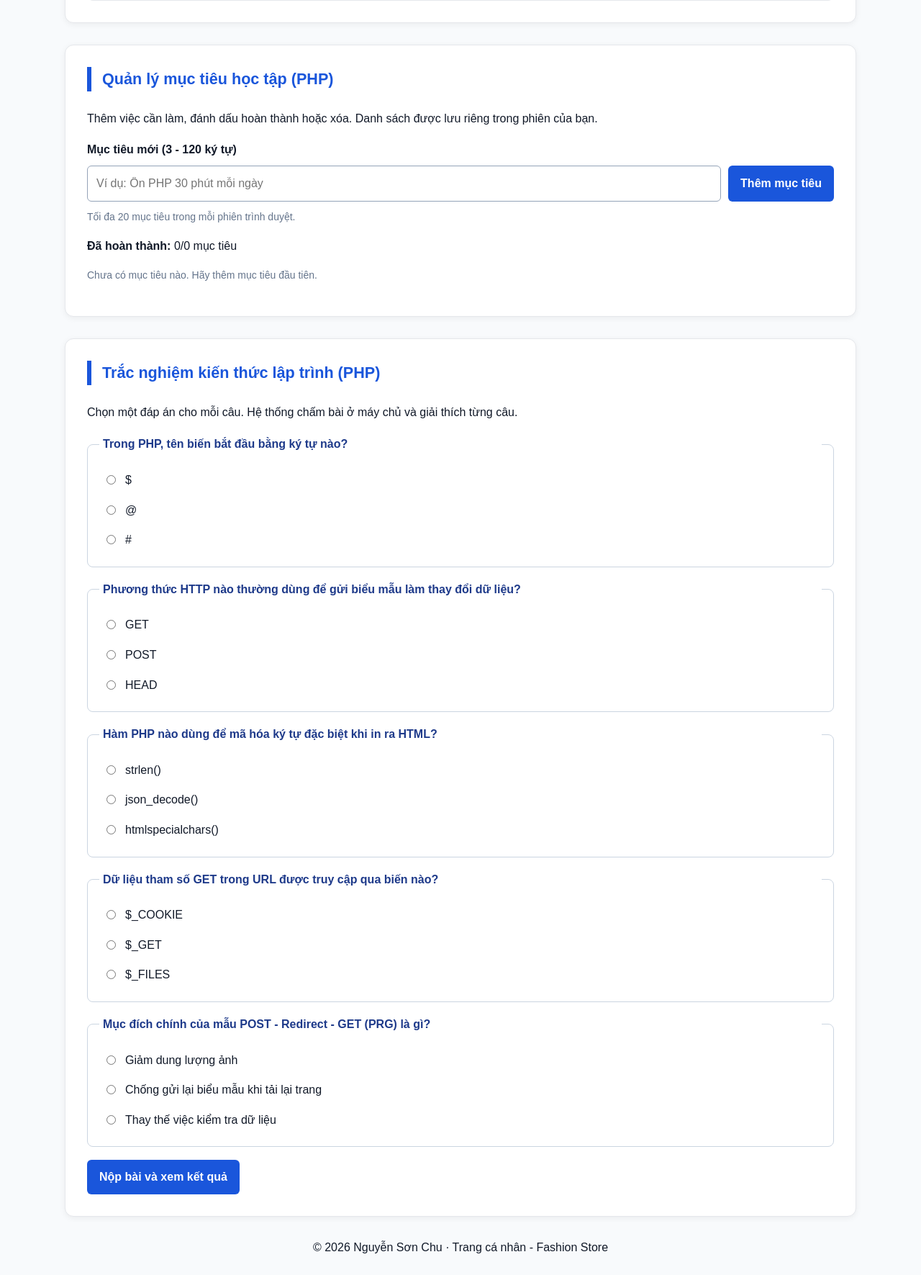
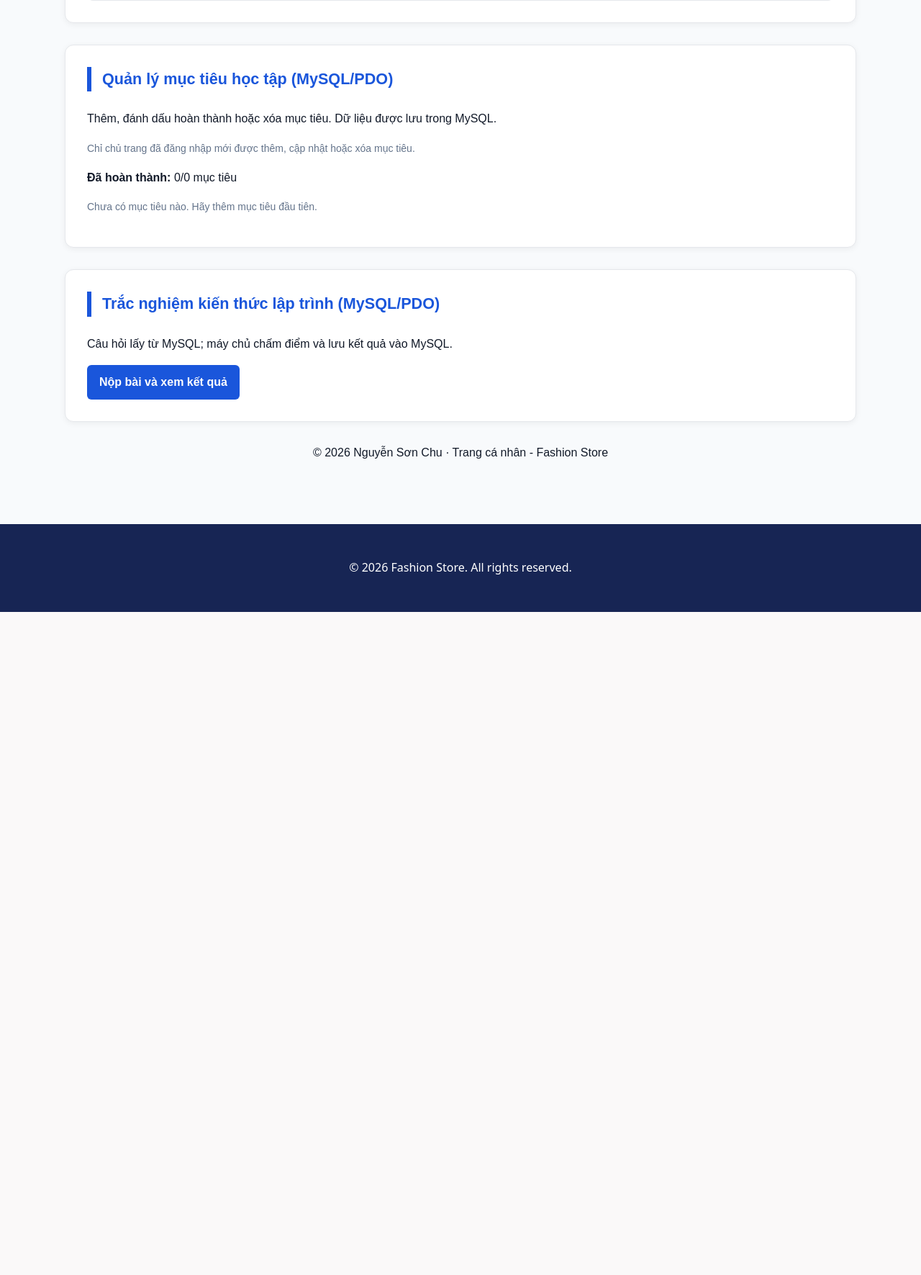
Before and after one commit to phoutsana/ltweb-doan-nhom08, a PHP site: page /thanhvien/3120224020_chu/gioithieu.php in a window 1280 px wide. Shown: the part 2158-3929 px from the top of the page at 72% size. After the commit the page ends 3008 px from the top, so only its background shows below. Run offline with PHP 8.4, Linux system fonts and the light colour scheme; tables that the repository leaves empty hold one stand-in row (values such as "Sample post").

Commit message:
BT6 Phan B Chu: Hoan thien hai chuc nang MySQL PDO

```diff
--- a/thanhvien/3120224020_chu/gioithieu.php
+++ b/thanhvien/3120224020_chu/gioithieu.php
@@ -1,11 +1,15 @@
 <?php
 /**
- * Trang ca nhan Nguyen Son Chu (3120224020), dung header/footer chung cua nhom.
- * PHP 1: Quan ly muc tieu hoc tap (them, hoan thanh, xoa) bang Session va PRG.
- * PHP 2: Trac nghiem kien thuc lap trinh, cham dap an tai may chu va PRG.
- * Thu: tao mot muc tieu, danh dau/xoa; lam bai trac nghiem va nhan F5.
+ * Trang ca nhan Nguyen Son Chu (3120224020), giu giao dien Bai 5.
+ * Chuc nang 1: Quan ly muc tieu hoc tap bang MySQL/PDO va quyen chu trang.
+ * Chuc nang 2: Doc cau hoi, cham va luu lich su trac nghiem bang MySQL/PDO.
+ * Thu: dang nhap, them/hoan thanh/xoa; lam quiz, F5, thu khach va tat JS.
  */
 require_once __DIR__ . '/../../inc/config.php';
+require_once __DIR__ . '/../../inc/db.php';
+if (is_file(__DIR__ . '/../../inc/xac-thuc.php')) {
+    require_once __DIR__ . '/../../inc/xac-thuc.php';
+}
 if (session_status() !== PHP_SESSION_ACTIVE) {
     session_start();
 }
@@ -16,56 +20,45 @@ $moTa = 'Trang giới thiệu cá nhân của Nguyễn Sơn Chu.';
 $trang = 'gioi-thieu';
 $cssRieng = 'style-canhan.css';
 
-// Ten khoa rieng de tranh anh huong den Session cua nhom va thanh vien khac.
-$khoaMucTieu = 'chu_3120224020_muc_tieu';
+// Chi su dung Session cho CSRF, thong bao va ket qua PRG; du lieu nam o MySQL.
+$mssvChu = '3120224020';
+$emailChu = 'chu.bt6@example.com'; // Tai khoan thu duoc khai bao trong seed_phanb_chu.sql.
 $khoaKetQua = 'chu_3120224020_ket_qua_trac_nghiem';
 $khoaThongBao = 'chu_3120224020_thong_bao';
 $khoaCsrf = 'chu_3120224020_csrf';
-
 if (empty($_SESSION[$khoaCsrf]) || !is_string($_SESSION[$khoaCsrf])) {
     $_SESSION[$khoaCsrf] = bin2hex(random_bytes(32));
 }
-if (!isset($_SESSION[$khoaMucTieu]) || !is_array($_SESSION[$khoaMucTieu])) {
-    $_SESSION[$khoaMucTieu] = [];
+
+$pdo = db();
+// Xac minh tai khoan chu trang trong nguoi_dung, khong can sua bang chung thanh_vien.
+$st = $pdo->prepare('SELECT id FROM nguoi_dung WHERE email = ?');
+$st->execute([$emailChu]);
+$idChu = (int) ($st->fetchColumn() ?: 0);
+$nguoiDangNhap = function_exists('nguoiDung') ? nguoiDung() : null;
+$idDangNhap = is_array($nguoiDangNhap)
+    ? (int) ($nguoiDangNhap['id'] ?? 0)
+    : (int) ($_SESSION['uid'] ?? 0);
+$laChuTrang = $idChu > 0 && $idDangNhap === $idChu;
+
+// Lay 5 cau hoi goc tu bang rieng thay vi mang PHP co dinh.
+$st = $pdo->prepare('SELECT ma_cau, noi_dung, lua_chon_a, lua_chon_b,
+                           lua_chon_c, dap_an, giai_thich
+                    FROM tv_cau_hoi WHERE mssv = ? ORDER BY ma_cau');
+$st->execute([$mssvChu]);
+$cauHoi = [];
+foreach ($st->fetchAll(PDO::FETCH_ASSOC) as $row) {
+    $cauHoi[$row['ma_cau']] = [
+        'noi_dung' => $row['noi_dung'],
+        'lua_chon' => [
+            'a' => $row['lua_chon_a'],
+            'b' => $row['lua_chon_b'],
+            'c' => $row['lua_chon_c'],
+        ],
+        'dap_an' => $row['dap_an'],
+        'giai_thich' => $row['giai_thich'],
+    ];
 }
-
-// Cau hoi va dap an chi duoc cham tai may chu, khong day dap an xuong form.
-$cauHoi = [
-    'q1' => [
-        'noi_dung' => 'Trong PHP, tên biến bắt đầu bằng ký tự nào?',
-        'lua_chon' => ['a' => '$', 'b' => '@', 'c' => '#'],
-        'dap_an' => 'a',
-        'giai_thich' => 'Biến PHP được viết với dấu $ ở phía trước tên biến.',
-    ],
-    'q2' => [
-        'noi_dung' => 'Phương thức HTTP nào thường dùng để gửi biểu mẫu làm thay đổi dữ liệu?',
-        'lua_chon' => ['a' => 'GET', 'b' => 'POST', 'c' => 'HEAD'],
-        'dap_an' => 'b',
-        'giai_thich' => 'POST thường được dùng cho thao tác tạo hoặc cập nhật dữ liệu.',
-    ],
-    'q3' => [
-        'noi_dung' => 'Hàm PHP nào dùng để mã hóa ký tự đặc biệt khi in ra HTML?',
-        'lua_chon' => ['a' => 'strlen()', 'b' => 'json_decode()', 'c' => 'htmlspecialchars()'],
-        'dap_an' => 'c',
-        'giai_thich' => 'htmlspecialchars() chuyển các ký tự HTML đặc biệt thành thực thể.',
-    ],
-    'q4' => [
-        'noi_dung' => 'Dữ liệu tham số GET trong URL được truy cập qua biến nào?',
-        'lua_chon' => ['a' => '$_COOKIE', 'b' => '$_GET', 'c' => '$_FILES'],
-        'dap_an' => 'b',
-        'giai_thich' => 'Mảng $_GET chứa các tham số truy vấn được gửi qua URL.',
-    ],
-    'q5' => [
-        'noi_dung' => 'Mục đích chính của mẫu POST - Redirect - GET (PRG) là gì?',
-        'lua_chon' => [
-            'a' => 'Giảm dung lượng ảnh',
-            'b' => 'Chống gửi lại biểu mẫu khi tải lại trang',
-            'c' => 'Thay thế việc kiểm tra dữ liệu',
-        ],
-        'dap_an' => 'b',
-        'giai_thich' => 'Chuyển hướng sau POST thành công giúp F5 không gửi lại yêu cầu POST.',
-    ],
-];
 
 $loiMucTieu = '';
 $loiTracNghiem = '';
@@ -73,9 +66,6 @@ $loiChung = '';
 $giaTriMucTieu = '';
 $traLoiCu = [];
 
-// ----------------------------------------------------------
-// Hai chuc nang xu ly PHP tren may chu (khong can JavaScript)
-// ----------------------------------------------------------
 if (($_SERVER['REQUEST_METHOD'] ?? 'GET') === 'POST') {
     $tokenGui = $_POST['csrf_token'] ?? null;
     $hanhDong = $_POST['hanh_dong'] ?? null;
@@ -85,79 +75,85 @@ if (($_SERVER['REQUEST_METHOD'] ?? 'GET') === 'POST') {
         http_response_code(400);
     } elseif (!is_string($hanhDong)) {
         $loiChung = 'Thao tác không hợp lệ.';
+    } elseif (in_array($hanhDong, ['them_muc_tieu', 'doi_trang_thai', 'xoa_muc_tieu'], true)) {
+        if (!$laChuTrang) {
+            http_response_code(403);
+            $loiChung = 'Chỉ chủ trang đã đăng nhập mới được thay đổi mục tiêu.';
         } elseif ($hanhDong === 'them_muc_tieu') {
-        // Chuc nang 1: Kiem tra dau vao va luu muc tieu tren Session.
             $duLieu = $_POST['noi_dung_muc_tieu'] ?? null;
             $giaTriMucTieu = is_string($duLieu) ? trim($duLieu) : '';
             $giaTriMucTieu = preg_replace('/\s+/u', ' ', $giaTriMucTieu) ?? '';
-
             if (preg_match('/^.{3,120}$/u', $giaTriMucTieu) !== 1) {
                 $loiMucTieu = 'Mục tiêu phải dài từ 3 đến 120 ký tự.';
-        } elseif (count($_SESSION[$khoaMucTieu]) >= 20) {
-            $loiMucTieu = 'Mỗi phiên chỉ được lưu tối đa 20 mục tiêu.';
             } else {
-            $_SESSION[$khoaMucTieu][] = [
-                'id' => bin2hex(random_bytes(8)),
-                'noi_dung' => $giaTriMucTieu,
-                'hoan_thanh' => false,
-                'ngay_tao' => date('d/m/Y H:i'),
-            ];
+                $dem = $pdo->prepare('SELECT COUNT(*) FROM tv_muc_tieu WHERE mssv = ?');
+                $dem->execute([$mssvChu]);
+                if ((int) $dem->fetchColumn() >= 20) {
+                    $loiMucTieu = 'Chỉ được lưu tối đa 20 mục tiêu.';
+                } else {
+                    $st = $pdo->prepare('INSERT INTO tv_muc_tieu (mssv, noi_dung) VALUES (?, ?)');
+                    $st->execute([$mssvChu, $giaTriMucTieu]);
                     $_SESSION[$khoaThongBao] = 'Đã thêm mục tiêu học tập.';
                     header('Location: gioithieu.php#muc-tieu', true, 303);
                     exit;
                 }
-    } elseif ($hanhDong === 'doi_trang_thai' || $hanhDong === 'xoa_muc_tieu') {
-        // Moi thao tac voi muc tieu phai co ID hop le va thuc su ton tai.
+            }
+        } else {
             $idGui = $_POST['id_muc_tieu'] ?? null;
-        $timThay = false;
-        if (is_string($idGui) && preg_match('/^[a-f0-9]{16}$/D', $idGui) === 1) {
-            foreach ($_SESSION[$khoaMucTieu] as $viTri => $mucTieu) {
-                if (($mucTieu['id'] ?? '') === $idGui) {
-                    if ($hanhDong === 'xoa_muc_tieu') {
-                        array_splice($_SESSION[$khoaMucTieu], $viTri, 1);
+            $idMucTieu = is_scalar($idGui)
+                ? filter_var($idGui, FILTER_VALIDATE_INT, ['options' => ['min_range' => 1]])
+                : false;
+            if ($idMucTieu === false) {
+                $loiMucTieu = 'ID mục tiêu không hợp lệ.';
+            } elseif ($hanhDong === 'xoa_muc_tieu') {
+                $st = $pdo->prepare('DELETE FROM tv_muc_tieu WHERE id = ? AND mssv = ?');
+                $st->execute([$idMucTieu, $mssvChu]);
+                if ($st->rowCount() === 0) {
+                    $loiMucTieu = 'Không tìm thấy mục tiêu được phép xóa.';
+                } else {
                     $_SESSION[$khoaThongBao] = 'Đã xóa mục tiêu.';
+                    header('Location: gioithieu.php#muc-tieu', true, 303);
+                    exit;
+                }
             } else {
-                        $_SESSION[$khoaMucTieu][$viTri]['hoan_thanh'] =
-                            !($mucTieu['hoan_thanh'] ?? false);
+                $st = $pdo->prepare('UPDATE tv_muc_tieu
+                    SET hoan_thanh = CASE WHEN hoan_thanh = 1 THEN 0 ELSE 1 END
+                    WHERE id = ? AND mssv = ?');
+                $st->execute([$idMucTieu, $mssvChu]);
+                if ($st->rowCount() === 0) {
+                    $loiMucTieu = 'Không tìm thấy mục tiêu được phép cập nhật.';
+                } else {
                     $_SESSION[$khoaThongBao] = 'Đã cập nhật trạng thái mục tiêu.';
-                    }
-                    $timThay = true;
-                    break;
+                    header('Location: gioithieu.php#muc-tieu', true, 303);
+                    exit;
                 }
             }
         }
-        if ($timThay) {
-            header('Location: gioithieu.php#muc-tieu', true, 303);
-            exit;
-        }
-        $loiMucTieu = 'Không tìm thấy mục tiêu cần cập nhật.';
     } elseif ($hanhDong === 'nop_trac_nghiem') {
-        // Chuc nang 2: Cham toan bo bai thi bang PHP.
         $duLieu = $_POST['tra_loi'] ?? null;
         $traLoiCu = is_array($duLieu) ? $duLieu : [];
-        $hopLe = is_array($duLieu);
-
+        $hopLe = is_array($duLieu) && count($cauHoi) === 5;
         foreach ($cauHoi as $maCau => $cau) {
             $chon = $traLoiCu[$maCau] ?? null;
             if (!is_string($chon) || !array_key_exists($chon, $cau['lua_chon'])) {
                 $hopLe = false;
             }
         }
-
         if (!$hopLe) {
             $loiTracNghiem = 'Vui lòng chọn một đáp án hợp lệ cho cả 5 câu.';
         } else {
             $soCauDung = 0;
-            $dapAnDaChon = [];
             foreach ($cauHoi as $maCau => $cau) {
-                $dapAnDaChon[$maCau] = $traLoiCu[$maCau];
                 if ($traLoiCu[$maCau] === $cau['dap_an']) {
                     $soCauDung++;
                 }
             }
+            $st = $pdo->prepare('INSERT INTO tv_ket_qua_trac_nghiem
+                (mssv, so_cau_dung, tong_cau) VALUES (?, ?, ?)');
+            $st->execute([$mssvChu, $soCauDung, count($cauHoi)]);
             $_SESSION[$khoaKetQua] = [
                 'so_cau_dung' => $soCauDung,
-                'dap_an_da_chon' => $dapAnDaChon,
+                'dap_an_da_chon' => $traLoiCu,
             ];
             header('Location: gioithieu.php?ketqua=1#trac-nghiem', true, 303);
             exit;
@@ -172,10 +168,19 @@ unset($_SESSION[$khoaThongBao]);
 $ketQuaTracNghiem = (($_GET['ketqua'] ?? null) === '1')
     ? ($_SESSION[$khoaKetQua] ?? null)
     : null;
+$st = $pdo->prepare("SELECT id, noi_dung, hoan_thanh,
+    DATE_FORMAT(ngay_tao, '%d/%m/%Y %H:%i') AS ngay_tao
+    FROM tv_muc_tieu WHERE mssv = ? ORDER BY id DESC");
+$st->execute([$mssvChu]);
+$danhSachMucTieu = $st->fetchAll(PDO::FETCH_ASSOC);
 $soMucTieuHoanThanh = count(array_filter(
-    $_SESSION[$khoaMucTieu],
-    static fn(array $mucTieu): bool => !empty($mucTieu['hoan_thanh'])
+    $danhSachMucTieu,
+    static fn(array $mucTieu): bool => (int) $mucTieu['hoan_thanh'] === 1
 ));
+$st = $pdo->prepare('SELECT so_cau_dung, tong_cau, ngay_lam
+    FROM tv_ket_qua_trac_nghiem WHERE mssv = ? ORDER BY id DESC LIMIT 5');
+$st->execute([$mssvChu]);
+$lichSuTracNghiem = $st->fetchAll(PDO::FETCH_ASSOC);
 
 // Nap giao dien chung; neu header chua ho tro CSS rieng thi them link vao <head>.
 ob_start();
@@ -199,7 +204,7 @@ echo $htmlHeader;
     </div>
 
     <section class="dau-trang-ca-nhan" aria-labelledby="tieu-de-ca-nhan">
-        <h2 id="tieu-de-ca-nhan">Trang giới thiệu cá nhân</h2>
+        <h1 id="tieu-de-ca-nhan">Trang giới thiệu cá nhân</h1>
         <p>Xin chào! Rất vui được giới thiệu về bản thân tôi.</p>
     </section>
 
@@ -282,10 +287,10 @@ echo $htmlHeader;
         </div>
     </section>
 
-    <!-- Chuc nang PHP 1: Quan ly muc tieu hoc tap tren Session -->
+    <!-- Chuc nang PHP 1: Quan ly muc tieu hoc tap bang MySQL/PDO -->
     <section id="muc-tieu" class="chu-chuc-nang">
-        <h2>Quản lý mục tiêu học tập (PHP)</h2>
-        <p>Thêm việc cần làm, đánh dấu hoàn thành hoặc xóa. Danh sách được lưu riêng trong phiên của bạn.</p>
+        <h2>Quản lý mục tiêu học tập (MySQL/PDO)</h2>
+        <p>Thêm, đánh dấu hoàn thành hoặc xóa mục tiêu. Dữ liệu được lưu trong MySQL.</p>
 
         <?php if ($loiChung !== ''): ?>
             <p class="chu-thong-bao-loi" role="alert"><?= e($loiChung) ?></p>
@@ -293,6 +298,7 @@ echo $htmlHeader;
         <?php if ($thongBao !== ''): ?>
             <p class="chu-thong-bao-thanh-cong" role="status"><?= e($thongBao) ?></p>
         <?php endif; ?>
+        <?php if ($laChuTrang): ?>
             <form method="post" action="gioithieu.php#muc-tieu" class="chu-form-muc-tieu" novalidate>
                 <input type="hidden" name="csrf_token" value="<?= e($_SESSION[$khoaCsrf]) ?>">
                 <input type="hidden" name="hanh_dong" value="them_muc_tieu">
@@ -303,56 +309,57 @@ echo $htmlHeader;
                            placeholder="Ví dụ: Ôn PHP 30 phút mỗi ngày" aria-describedby="chu-goi-y-muc-tieu">
                     <button class="chu-nut" type="submit">Thêm mục tiêu</button>
                 </div>
-            <p id="chu-goi-y-muc-tieu" class="chu-goi-y">Tối đa 20 mục tiêu trong mỗi phiên trình duyệt.</p>
+                <p id="chu-goi-y-muc-tieu" class="chu-goi-y">Tối đa 20 mục tiêu học tập.</p>
                 <?php if ($loiMucTieu !== ''): ?>
                     <p class="chu-thong-bao-loi" role="alert"><?= e($loiMucTieu) ?></p>
                 <?php endif; ?>
             </form>
+        <?php else: ?>
+            <p class="chu-goi-y">Chỉ chủ trang đã đăng nhập mới được thêm, cập nhật hoặc xóa mục tiêu.</p>
+        <?php endif; ?>
 
         <p class="chu-tom-tat"><strong>Đã hoàn thành:</strong>
-            <?= e((string) $soMucTieuHoanThanh) ?>/<?= e((string) count($_SESSION[$khoaMucTieu])) ?> mục tiêu
+            <?= e((string) $soMucTieuHoanThanh) ?>/<?= e((string) count($danhSachMucTieu)) ?> mục tiêu
         </p>
-
-        <?php if (empty($_SESSION[$khoaMucTieu])): ?>
+        <?php if (empty($danhSachMucTieu)): ?>
             <p class="chu-goi-y">Chưa có mục tiêu nào. Hãy thêm mục tiêu đầu tiên.</p>
         <?php else: ?>
             <ul class="chu-danh-sach-muc-tieu">
-                <?php foreach ($_SESSION[$khoaMucTieu] as $mucTieu): ?>
-                    <li class="chu-muc-tieu <?= !empty($mucTieu['hoan_thanh']) ? 'chu-da-xong' : '' ?>">
+                <?php foreach ($danhSachMucTieu as $mucTieu): ?>
+                    <li class="chu-muc-tieu <?= (int) $mucTieu['hoan_thanh'] === 1 ? 'chu-da-xong' : '' ?>">
                         <div class="chu-noi-dung-muc-tieu">
                             <strong><?= e($mucTieu['noi_dung']) ?></strong>
                             <small>Ngày tạo: <?= e($mucTieu['ngay_tao']) ?></small>
                         </div>
+                        <?php if ($laChuTrang): ?>
                             <div class="chu-thao-tac">
                                 <form method="post" action="gioithieu.php#muc-tieu">
                                     <input type="hidden" name="csrf_token" value="<?= e($_SESSION[$khoaCsrf]) ?>">
-                                <input type="hidden" name="id_muc_tieu" value="<?= e($mucTieu['id']) ?>">
+                                    <input type="hidden" name="id_muc_tieu" value="<?= e((string) $mucTieu['id']) ?>">
                                     <button class="chu-nut chu-nut-phu" type="submit" name="hanh_dong" value="doi_trang_thai">
-                                    <?= !empty($mucTieu['hoan_thanh']) ? 'Làm lại' : 'Hoàn thành' ?>
+                                        <?= (int) $mucTieu['hoan_thanh'] === 1 ? 'Làm lại' : 'Hoàn thành' ?>
                                     </button>
                                 </form>
                                 <form method="post" action="gioithieu.php#muc-tieu">
                                     <input type="hidden" name="csrf_token" value="<?= e($_SESSION[$khoaCsrf]) ?>">
-                                <input type="hidden" name="id_muc_tieu" value="<?= e($mucTieu['id']) ?>">
-                                <button class="chu-nut chu-nut-xoa" type="submit" name="hanh_dong" value="xoa_muc_tieu">
-                                    Xóa
-                                </button>
+                                    <input type="hidden" name="id_muc_tieu" value="<?= e((string) $mucTieu['id']) ?>">
+                                    <button class="chu-nut chu-nut-xoa" type="submit" name="hanh_dong" value="xoa_muc_tieu">Xóa</button>
                                 </form>
                             </div>
+                        <?php endif; ?>
                     </li>
                 <?php endforeach; ?>
             </ul>
         <?php endif; ?>
     </section>
 
-    <!-- Chuc nang PHP 2: Trac nghiem kiem tra kien thuc tren may chu -->
+    <!-- Chuc nang PHP 2: Doc cau hoi, cham va luu diem bang MySQL/PDO -->
     <section id="trac-nghiem" class="chu-chuc-nang">
-        <h2>Trắc nghiệm kiến thức lập trình (PHP)</h2>
-        <p>Chọn một đáp án cho mỗi câu. Hệ thống chấm bài ở máy chủ và giải thích từng câu.</p>
+        <h2>Trắc nghiệm kiến thức lập trình (MySQL/PDO)</h2>
+        <p>Câu hỏi lấy từ MySQL; máy chủ chấm điểm và lưu kết quả vào MySQL.</p>
         <form method="post" action="gioithieu.php#trac-nghiem" class="chu-form-trac-nghiem" novalidate>
             <input type="hidden" name="csrf_token" value="<?= e($_SESSION[$khoaCsrf]) ?>">
             <input type="hidden" name="hanh_dong" value="nop_trac_nghiem">
-
             <?php foreach ($cauHoi as $maCau => $cau): ?>
                 <fieldset class="chu-cau-hoi">
                     <legend><?= e($cau['noi_dung']) ?></legend>
@@ -366,7 +373,6 @@ echo $htmlHeader;
                     <?php endforeach; ?>
                 </fieldset>
             <?php endforeach; ?>
-
             <?php if ($loiTracNghiem !== ''): ?>
                 <p class="chu-thong-bao-loi" role="alert"><?= e($loiTracNghiem) ?></p>
             <?php endif; ?>
@@ -394,6 +400,22 @@ echo $htmlHeader;
                 </ol>
             </div>
         <?php endif; ?>
+        <?php if ($lichSuTracNghiem): ?>
+            <h3>Kết quả gần nhất đã lưu trong MySQL</h3>
+            <div class="bang-cuon-ngang">
+                <table>
+                    <thead><tr><th scope="col">Thời gian</th><th scope="col">Điểm</th></tr></thead>
+                    <tbody>
+                        <?php foreach ($lichSuTracNghiem as $ketQua): ?>
+                            <tr>
+                                <td><?= e($ketQua['ngay_lam']) ?></td>
+                                <td><?= e((string) $ketQua['so_cau_dung']) ?>/<?= e((string) $ketQua['tong_cau']) ?></td>
+                            </tr>
+                        <?php endforeach; ?>
+                    </tbody>
+                </table>
+            </div>
+        <?php endif; ?>
     </section>
 
     <p class="chu-thich-ca-nhan">© 2026 Nguyễn Sơn Chu · Trang cá nhân - Fashion Store</p>
```
Also changed, not shown: database/seed.sql (+14 -0 lines). Lines whose indentation alone changed are shown as unchanged.
